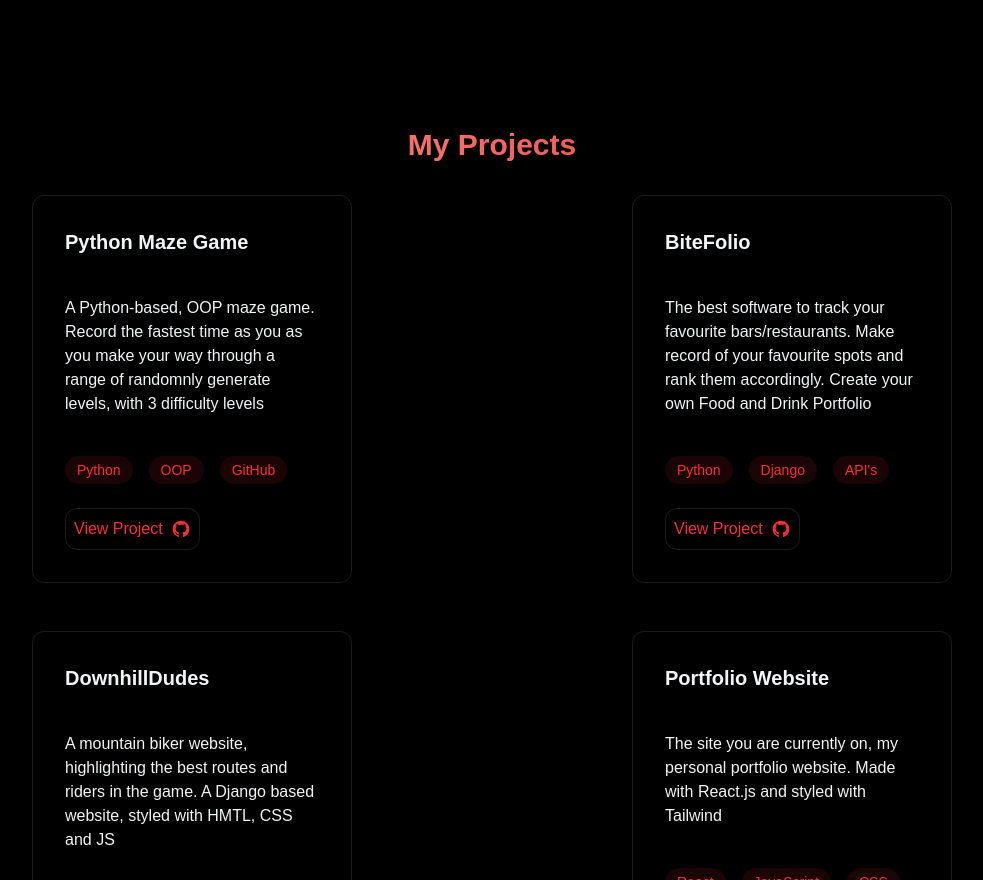
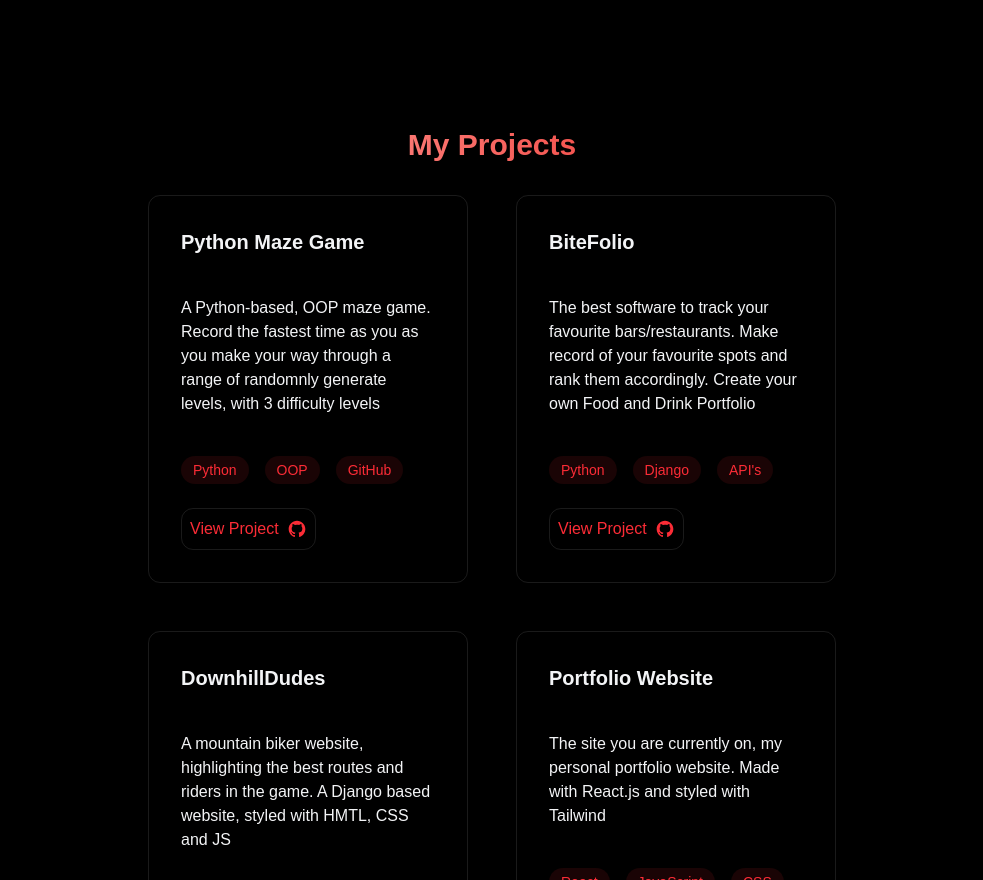
Before and after one commit to foleyd2002/Portfolio, a React (Vite) app: page / in a window 1280 px wide. Shown: the part 1920-2800 px from the top of the page, without its empty margins (148-1131 px from the left). Built offline with nearby package versions, Linux system fonts and the light colour scheme.

Commit message:
added section reveal when site is loaded, added this to each section file, reveal code in revealScroll.jsx

```diff
--- /dev/null
+++ b/src/components/revealScroll.jsx
@@ -0,0 +1,25 @@
+
+import { useEffect, useRef } from "react";
+
+export const RevealScroll = ({children}) => {
+    const ref = useRef(null);
+
+    useEffect(() => {
+        const observer = new IntersectionObserver(([entry]) => {
+            if (entry.isIntersecting) {
+                ref.current.classList.add("reveal-visible");
+            }
+        }, {threshold: 0.2, rootMargin: "0px 0px -50px 0px"}
+
+        );
+        if (ref.current) observer.observe(ref.current);
+
+        return () => observer.disconnect();
+    });
+
+    return (
+        <div ref={ref} className="reveal">
+            {children}
+        </div>
+    );
+};
--- a/src/components/sections/About.jsx
+++ b/src/components/sections/About.jsx
@@ -1,3 +1,5 @@
+import { RevealScroll } from "../revealScroll";
+
 export const About = () => {
 
     const frontendSkills = [
@@ -34,7 +36,13 @@ export const About = () => {
 
 
 
-    return <section id="about" className="min-h-screen flex justify-center py-20">
+    return (
+        <section
+            id="about"
+            className="min-h-screen flex justify-center py-20"
+        >
+
+        <RevealScroll>
             <div className="max-w-3xl mx-auto px-4">
                 <h2 className="text-3xl font-bold mb-8 bg-gradient-to-r from-red-300 to-red-600 bg-clip-text text-transparent leading-tight text-center">
                     About Me
@@ -148,5 +156,7 @@ export const About = () => {
                 </div>
 
             </div>
+        </RevealScroll>
     </section>
+    );
 }
--- a/src/components/sections/Home.jsx
+++ b/src/components/sections/Home.jsx
@@ -1,5 +1,12 @@
+import { RevealScroll } from "../revealScroll";
+
 export const Home = () => {
-    return <section id="Home" className="min-h-screen flex items-center justify-center relative">
+    return (
+        <section
+            id="Home"
+            className="min-h-screen flex items-center justify-center relative"
+        >
+            <RevealScroll>
             <div className="text-center z-10 px-4">
                 {/* This edits the writing on the home page, intro */}
                 <h1 className="text-5xl md:text-7xl font-bold mb-6 bg-gradient-to-r from-red-300 to-red-600 bg-clip-text text-transparent leading-right">
@@ -22,5 +29,7 @@ export const Home = () => {
                     </a>
                 </div>
             </div>
-    </section>;
+            </RevealScroll>
+        </section>
+    );
 };
--- a/src/components/sections/Projects.jsx
+++ b/src/components/sections/Projects.jsx
@@ -1,7 +1,11 @@
+import { RevealScroll } from "../revealScroll";
+
 export const Projects = () => {
 
     return (
         <section id="projects" className="min-h-screen py-20 flex justify-center">
+
+            <RevealScroll>
                 <div className="max-w-6xl w-full">
                     <h2 className="text-3xl font-bold mb-8 bg-gradient-to-r from-red-300 to-red-600 bg-clip-text text-transparent leading-tight text-center">
                         My Projects
@@ -178,6 +182,7 @@ export const Projects = () => {
                         </div>
                     </div>
                 </div>
+            </RevealScroll>
         </section>
     );
 
--- a/src/index.css
+++ b/src/index.css
@@ -35,3 +35,13 @@ html, body {
     animation: blink 0.8s step-end infinite;
   }
 }
+
+.reveal {
+  opacity: 0;
+  transform: translateY(20px);
+  transition: opacity 0.7s ease, transform 0.7s ease;
+}
+.reveal.reveal-visible {
+  opacity: 1;
+  transform: translateY(0);
+}
```
Lines whose indentation alone changed are shown as unchanged.
